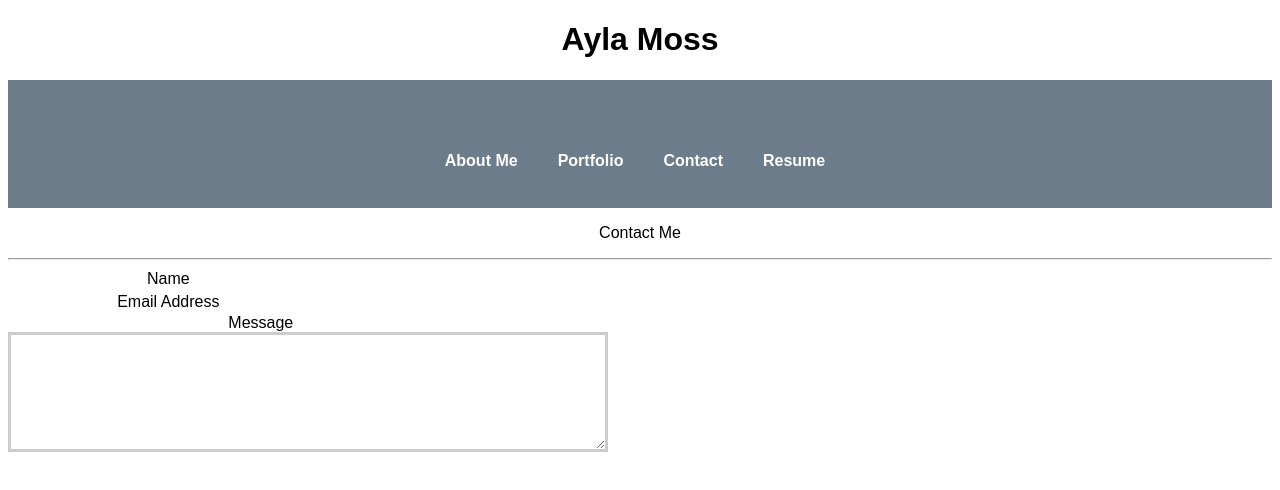
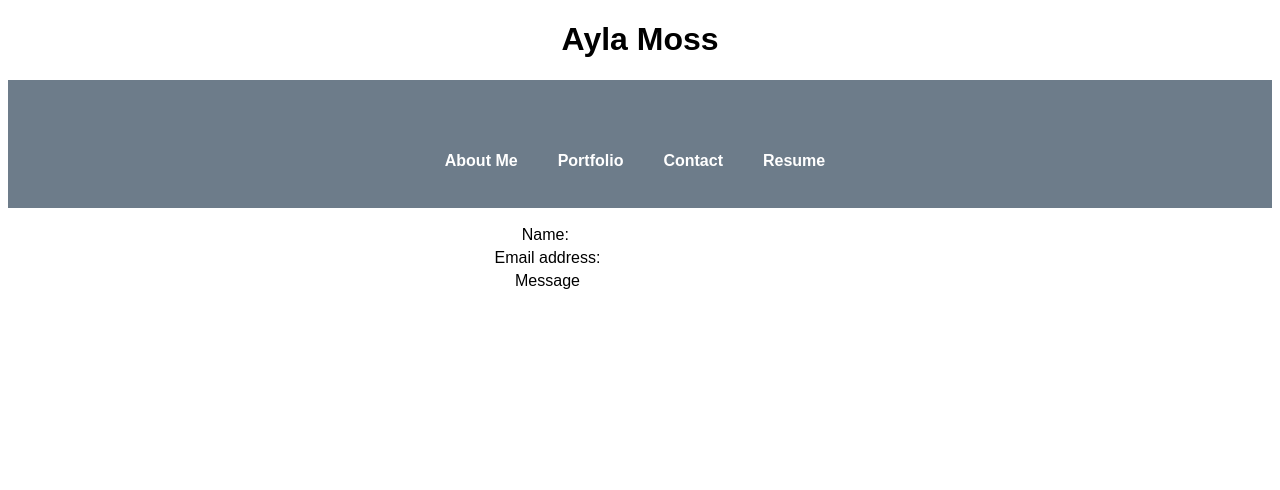
Before and after one commit to Ayla122/react-portfolio, a React (Create React App) app in the folder my-app/: page /#/ in a window 1280 px wide. Both pictures are taken after a click on the item "Contact". Shown: the top 490 px of the page. Built offline with nearby package versions, Linux system fonts and the light colour scheme; a web font is replaced by a local one.

Commit message:
rewrite contact

```diff
--- a/my-app/src/Components/Contact.js
+++ b/my-app/src/Components/Contact.js
@@ -1,74 +1,59 @@
-// contact form with fields for
-// a name,
-// an email address, and
-// a message
-// WHEN I move my cursor out of one of the form fields without entering text THEN I receive a notification that this field is required
-// WHEN I enter text into the email address field THEN I receive a notification if I have entered an invalid email address
-
 import React, { useState } from 'react';
-
+import ReactDOM from 'react-dom';
 import { validateEmail } from '../utils/Helpers';
 
-function Contact() {
+function ContactForm() {
+
     const [formState, setFormState] = useState({ name: '', email: '', message: '' });
 
     const [errorMessage, setErrorMessage] = useState('');
+
     const { name, email, message } = formState;
 
-  const handleSubmit = (e) => {
-    e.preventDefault();
-    if (!errorMessage) {
-      console.log('Submit Form', formState);
-    }
-  };
-
-  const handleChange = (e) => {
+    function handleChange(e) {
         if (e.target.name === 'email') {
             const isValid = validateEmail(e.target.value);
-      if (!isValid) {
-        setErrorMessage('Your email is invalid.');
+
+                if(!isValid) {
+                    setErrorMessage('please enter a valid email');
                 } else {
                     setErrorMessage('');
                 }
+
             } else {
                 if (!e.target.value.length) {
-        setErrorMessage(`A ${e.target.name} is required.`);
+                  setErrorMessage(`${e.target.name} is required.`);
                 } else {
                   setErrorMessage('');
                 }
         }
+
         if (!errorMessage) {
-      setFormState({ ...formState, [e.target.name]: e.target.value });
-      console.log('Handle Form', formState);
+        setFormState({...formState, [e.target.name]: e.target.value })
         }
-  };
+    }
+
+    function handleSubmit(e) {
+        e.preventDefault();
+    }
 
 return (
     <div>
-      <p className="content is-medium">Contact Me</p>
-      <hr />
-      <form id="contact-form" onSubmit={handleSubmit}>
-        <div className="field">
-          <label className="label" htmlFor="name">Name</label>
-          <input className="input" type="text" name="name" defaultValue={name} onBlur={handleChange} />
+        <div className="form-group">
+      <label for="name">Name: </label>
+      <input type="name" className="form-control" id="name" />
     </div>
-        <div className="field">
-          <label className="label" htmlFor="email">Email Address</label>
-          <input className="input" type="email" name="email" defaultValue={email} onBlur={handleChange} />
+    <div className="form-group">
+      <label for="email">Email address:</label>
+      <input type="email" className="form-control" id="email" />
     </div>
-        <div className="field">
-          <label className="label" htmlFor="message">Message</label>
-          <textarea className="textarea" name="message" rows="5" defaultValue={message} onBlur={handleChange} />
+    <div className="form-group">
+      <label for="mess">Message</label>
+      <input type="message" className="form-control" id="mess" />
     </div>
-        {errorMessage && (
-          <div>
-            <p className="is-danger">{errorMessage}</p>
-          </div>
-        )}
-        <button className="button is-medium is-primary is-fullwidth" data-testid="button" type="submit">Submit</button>
-      </form>
+    <button type="submit" className="btn btn-default">Login</button>
  </div>
     );
 }
 
-export default Contact;
+export default ContactForm;
```
Lines whose indentation alone changed are shown as unchanged.
